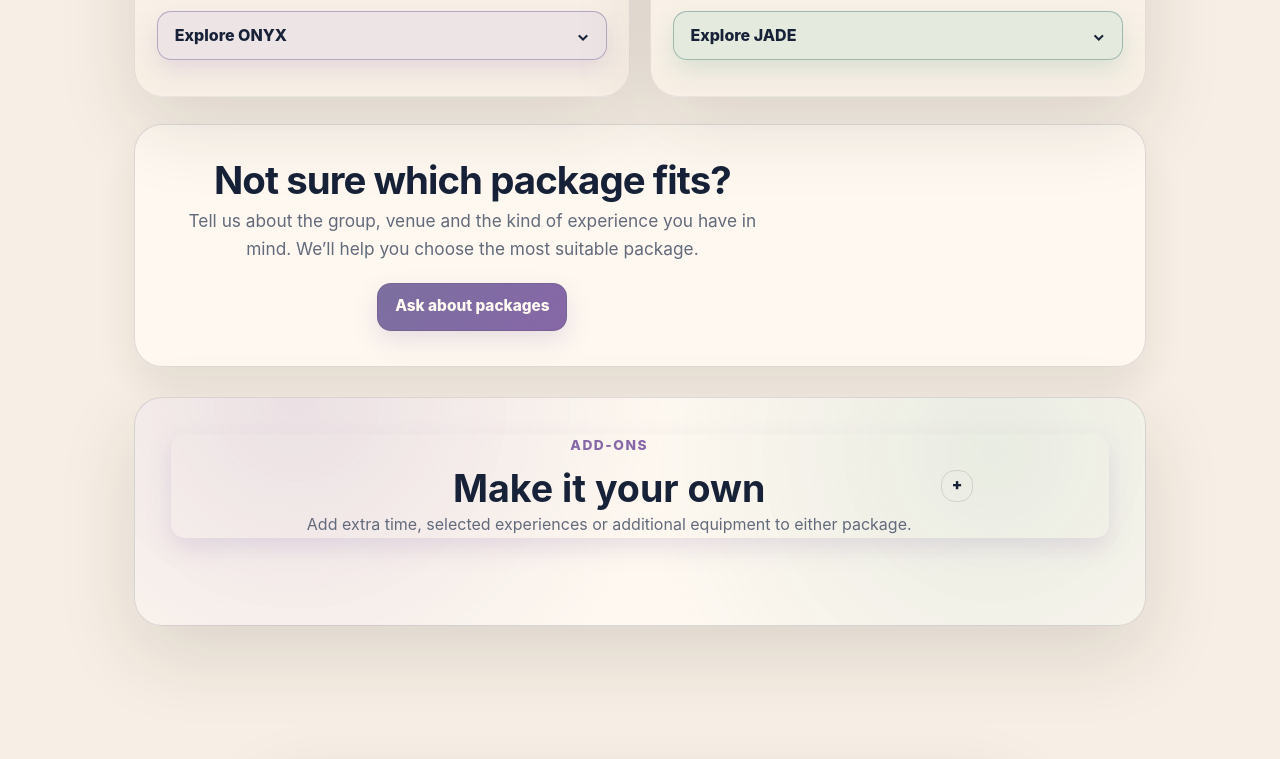
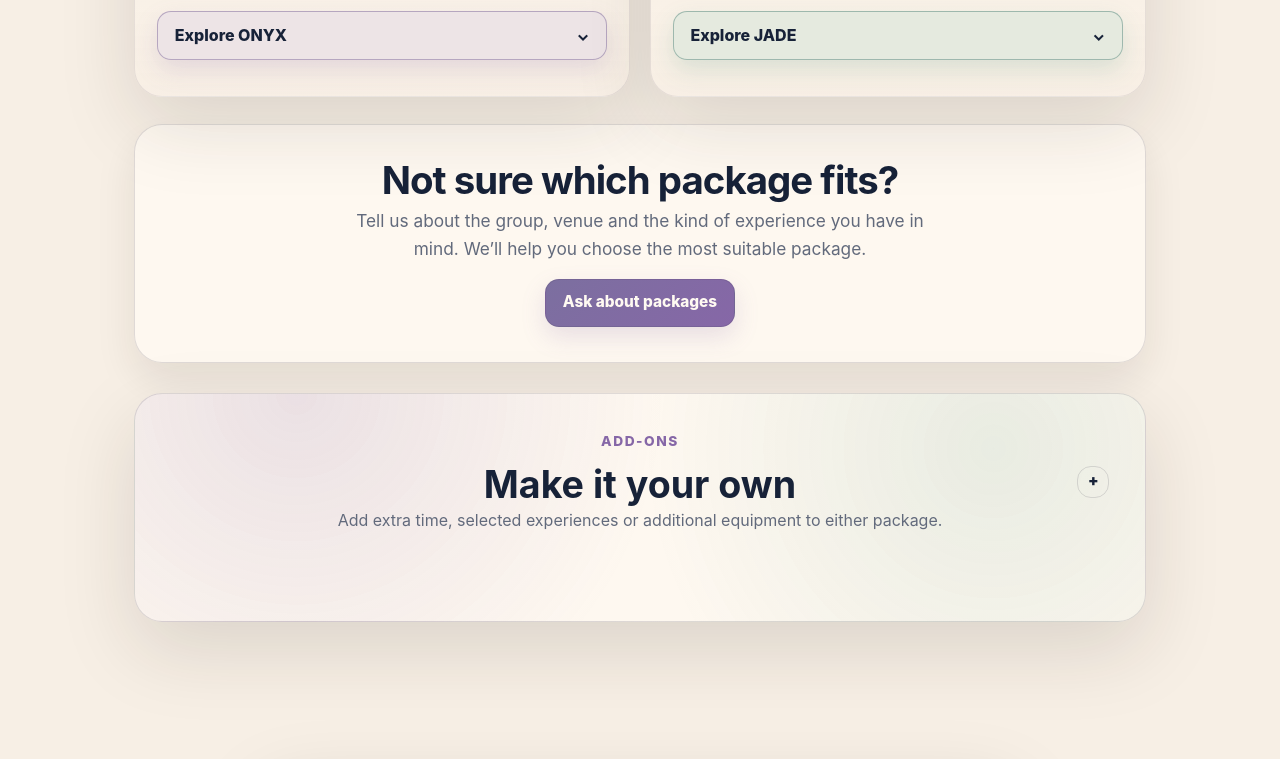
Before and after one commit to PartyLan/PartyLan-Website, a plain HTML site: page dist/packages/index.html in a window 1280 px wide. Shown: the part 950-1709 px from the top of the page. Drawn offline with Linux system fonts and the light colour scheme; files whose address does not match are found by name.

Commit message:
Fix FAQ and CTA layout regressions

```diff
--- a/dist/css/styles.css
+++ b/dist/css/styles.css
@@ -434,7 +434,7 @@ body::before, body::after { display: none; }
 .site-shell, .section, .hero, .how-section, .showcase-section, .faq-section, .final-cta, .packages-overlap { background: transparent !important; }
 .site-header { background: var(--header); border-bottom-color: var(--border-soft); }
 .button, .package-expand, .addons-toggle, .gallery-tabs [role=tab], .faq-item__button-link { min-height: var(--control-height); border-radius: var(--radius-button) !important; padding: .66rem var(--control-padding-inline); font-size: .96rem; font-weight: 780; border-width: 1px; box-shadow: 0 10px 24px color-mix(in srgb, var(--accent) 18%, transparent); }
-.header-cta { border-radius: var(--radius-pill) !important; min-height: var(--control-height); white-space: nowrap; width: auto; padding-inline: 1.15rem; }
+.header-cta { border-radius: var(--radius-button) !important; min-height: var(--control-height); white-space: nowrap; width: auto; padding-inline: 1.15rem; }
 .theme-toggle, .menu-toggle { width: var(--control-height); height: var(--control-height); min-width: var(--control-height); min-height: var(--control-height); padding: 0; border-radius: var(--radius-icon) !important; border: 1px solid var(--border); box-shadow: none; }
 .skip-link { border-radius: var(--radius-button); }
 .testimonial-prev, .testimonial-next, .gallery-prev, .gallery-next, .slider-dot, .testimonial-dot { box-shadow: none; }
@@ -478,7 +478,7 @@ body::before, body::after { display: none; }
 .hero__media-breathe .hero__image,
 .showcase-slide__breathe img { animation: none !important; will-change: auto; }
 @media (max-width: 920px) {
-  .header-cta { display: inline-flex; border-radius: var(--radius-pill) !important; }
+  .header-cta { display: inline-flex; border-radius: var(--radius-button) !important; }
 }
 
 /* PR correction: mobile CTA removal, half-speed atmosphere, tab/header/page alignment */
@@ -588,7 +588,7 @@ body { padding-bottom: 0 !important; }
 @media (max-width: 360px) {
   .nav-shell { gap: .32rem; padding-inline: .55rem; }
   .theme-toggle, .menu-toggle { width: 38px !important; height: 38px !important; min-width: 38px !important; min-height: 38px !important; }
-  .header-cta { max-width: none; padding-inline: .38rem !important; }
+  .header-cta { max-width: none; padding-inline: .38rem !important; border-radius: var(--radius-button) !important; }
   .gallery-tabs [role="tab"] { padding-inline: .55rem; font-size: .84rem; }
 }
 @media (prefers-reduced-motion: reduce) {
@@ -626,8 +626,36 @@ body { padding-bottom: 0 !important; }
 .showcase-section { max-width: 100%; padding-inline: 0; }
 .showcase-section > .gallery-tabs,
 .showcase-section > .showcase { width: var(--container); max-width: var(--container); margin-left: auto; margin-right: auto; }
-.faq-section { max-width: var(--container-normal); }
+.faq-section {
+  max-width: var(--container-normal);
+  display: grid;
+  grid-template-columns: minmax(0, .9fr) minmax(0, 1.1fr);
+  column-gap: clamp(3rem, 5vw, 4.5rem);
+  row-gap: var(--section-intro-gap);
+  align-items: start;
+}
+.faq-section > .section-intro {
+  width: auto;
+  max-width: none;
+  margin: 0 !important;
+}
+.faq-section > .section-intro > .eyebrow,
+.faq-section > .section-intro > h2,
+.faq-section > .section-intro > p {
+  width: 100%;
+  max-width: 30rem;
+}
+.faq-section > .section-intro > h2 { font-size: clamp(2.15rem, 3.6vw, 3.9rem); }
 .faq-section__heading { position: static; top: auto; }
+.faq-list { width: 100%; min-width: 0; }
+.faq-item button {
+  gap: 1rem;
+  padding: 1rem 0;
+  display: grid;
+  grid-template-columns: minmax(0, 1fr) 1.9rem;
+  align-items: center;
+}
+.faq-item button span { justify-self: end; flex: 0 0 auto; }
 
 .showcase {
   position: relative;
@@ -704,12 +732,22 @@ body { padding-bottom: 0 !important; }
   box-shadow: var(--shadow-elevated) !important;
 }
 .addons-toggle {
-  justify-content: center !important;
+  position: relative;
+  display: grid !important;
+  grid-template-columns: 2.25rem minmax(0, 1fr) 2.25rem;
+  align-items: center;
+  justify-content: stretch !important;
+  gap: clamp(.5rem, 1.5vw, 1rem);
+  width: 100%;
   text-align: center !important;
   padding: 0 !important;
   font-family: inherit;
+  background: transparent !important;
+  border: 0 !important;
+  border-radius: 0 !important;
+  box-shadow: none !important;
 }
-.addons-toggle > span:first-child { justify-items: center; max-width: 58rem; }
+.addons-toggle > span:first-child { grid-column: 2; justify-items: center; max-width: 58rem; margin-inline: auto; }
 .addons-toggle strong { text-align: center; }
 .addons-toggle small {
   max-width: 60ch;
@@ -719,7 +757,7 @@ body { padding-bottom: 0 !important; }
   line-height: var(--body-line);
   text-align: center;
 }
-.addons-toggle__icon { flex: 0 0 auto; margin-left: .85rem; }
+.addons-toggle__icon { grid-column: 3; justify-self: end; flex: 0 0 auto; margin-left: 0; }
 .addons-content__inner {
   margin-top: clamp(1.1rem, 2.4vw, 1.8rem);
   padding-top: clamp(1rem, 2vw, 1.35rem);
@@ -740,18 +778,58 @@ body { padding-bottom: 0 !important; }
 .addon-meta strong { color: var(--text); font-weight: 780; }
 .addon-list-structured { margin-top: .75rem; }
 .addon-row { background: transparent; }
-.package-enquiry { text-align: center !important; justify-items: center !important; }
-.package-enquiry > div { justify-items: center; text-align: center; }
+.package-enquiry {
+  width: 100%;
+  max-width: 100% !important;
+  display: flex !important;
+  flex-direction: column;
+  align-items: center !important;
+  justify-content: center !important;
+  gap: 1rem;
+  text-align: center !important;
+  padding-left: clamp(1.35rem, 4vw, 2.4rem) !important;
+  padding-right: clamp(1.35rem, 4vw, 2.4rem) !important;
+}
+.package-enquiry > div {
+  width: min(100%, 58rem);
+  margin-inline: auto;
+  display: flex;
+  flex-direction: column;
+  align-items: center;
+  text-align: center;
+}
 .package-enquiry h2,
-.package-enquiry p,
-.package-enquiry .button { margin-left: auto !important; margin-right: auto !important; text-align: center; }
+.package-enquiry p { margin-left: auto !important; margin-right: auto !important; text-align: center; }
+.package-enquiry .button {
+  width: fit-content !important;
+  flex: 0 0 auto;
+  align-self: center;
+  justify-self: auto;
+  margin: 0 auto !important;
+  padding-left: var(--control-padding-inline) !important;
+  padding-right: var(--control-padding-inline) !important;
+  text-align: center;
+  transform: none !important;
+}
 
+
+@media (max-width: 950px) and (min-width: 921px) {
+  .faq-section { grid-template-columns: 1fr; max-width: var(--container-normal); }
+  .faq-section > .section-intro { width: 100%; max-width: var(--container-normal); }
+  .faq-section > .section-intro > .eyebrow,
+  .faq-section > .section-intro > h2,
+  .faq-section > .section-intro > p { max-width: var(--section-intro-width); }
+}
 @media (max-width: 920px) {
   .section-intro,
   .how-section > .section-intro,
   .showcase-section > .section-intro,
-  .faq-section > .section-intro,
   .how-section > .steps-grid { width: var(--container); max-width: var(--container); }
+  .faq-section { grid-template-columns: 1fr; max-width: var(--container); }
+  .faq-section > .section-intro { width: 100%; max-width: var(--container); }
+  .faq-section > .section-intro > .eyebrow,
+  .faq-section > .section-intro > h2,
+  .faq-section > .section-intro > p { max-width: var(--section-intro-width); }
   .showcase-section > .gallery-tabs,
   .showcase-section > .showcase { width: calc(100% - (2 * var(--pad))); max-width: var(--container); }
   .showcase { aspect-ratio: 4 / 3; border-radius: 22px; }
--- a/static/css/styles.css
+++ b/static/css/styles.css
@@ -434,7 +434,7 @@ body::before, body::after { display: none; }
 .site-shell, .section, .hero, .how-section, .showcase-section, .faq-section, .final-cta, .packages-overlap { background: transparent !important; }
 .site-header { background: var(--header); border-bottom-color: var(--border-soft); }
 .button, .package-expand, .addons-toggle, .gallery-tabs [role=tab], .faq-item__button-link { min-height: var(--control-height); border-radius: var(--radius-button) !important; padding: .66rem var(--control-padding-inline); font-size: .96rem; font-weight: 780; border-width: 1px; box-shadow: 0 10px 24px color-mix(in srgb, var(--accent) 18%, transparent); }
-.header-cta { border-radius: var(--radius-pill) !important; min-height: var(--control-height); white-space: nowrap; width: auto; padding-inline: 1.15rem; }
+.header-cta { border-radius: var(--radius-button) !important; min-height: var(--control-height); white-space: nowrap; width: auto; padding-inline: 1.15rem; }
 .theme-toggle, .menu-toggle { width: var(--control-height); height: var(--control-height); min-width: var(--control-height); min-height: var(--control-height); padding: 0; border-radius: var(--radius-icon) !important; border: 1px solid var(--border); box-shadow: none; }
 .skip-link { border-radius: var(--radius-button); }
 .testimonial-prev, .testimonial-next, .gallery-prev, .gallery-next, .slider-dot, .testimonial-dot { box-shadow: none; }
@@ -478,7 +478,7 @@ body::before, body::after { display: none; }
 .hero__media-breathe .hero__image,
 .showcase-slide__breathe img { animation: none !important; will-change: auto; }
 @media (max-width: 920px) {
-  .header-cta { display: inline-flex; border-radius: var(--radius-pill) !important; }
+  .header-cta { display: inline-flex; border-radius: var(--radius-button) !important; }
 }
 
 /* PR correction: mobile CTA removal, half-speed atmosphere, tab/header/page alignment */
@@ -588,7 +588,7 @@ body { padding-bottom: 0 !important; }
 @media (max-width: 360px) {
   .nav-shell { gap: .32rem; padding-inline: .55rem; }
   .theme-toggle, .menu-toggle { width: 38px !important; height: 38px !important; min-width: 38px !important; min-height: 38px !important; }
-  .header-cta { max-width: none; padding-inline: .38rem !important; }
+  .header-cta { max-width: none; padding-inline: .38rem !important; border-radius: var(--radius-button) !important; }
   .gallery-tabs [role="tab"] { padding-inline: .55rem; font-size: .84rem; }
 }
 @media (prefers-reduced-motion: reduce) {
@@ -626,8 +626,36 @@ body { padding-bottom: 0 !important; }
 .showcase-section { max-width: 100%; padding-inline: 0; }
 .showcase-section > .gallery-tabs,
 .showcase-section > .showcase { width: var(--container); max-width: var(--container); margin-left: auto; margin-right: auto; }
-.faq-section { max-width: var(--container-normal); }
+.faq-section {
+  max-width: var(--container-normal);
+  display: grid;
+  grid-template-columns: minmax(0, .9fr) minmax(0, 1.1fr);
+  column-gap: clamp(3rem, 5vw, 4.5rem);
+  row-gap: var(--section-intro-gap);
+  align-items: start;
+}
+.faq-section > .section-intro {
+  width: auto;
+  max-width: none;
+  margin: 0 !important;
+}
+.faq-section > .section-intro > .eyebrow,
+.faq-section > .section-intro > h2,
+.faq-section > .section-intro > p {
+  width: 100%;
+  max-width: 30rem;
+}
+.faq-section > .section-intro > h2 { font-size: clamp(2.15rem, 3.6vw, 3.9rem); }
 .faq-section__heading { position: static; top: auto; }
+.faq-list { width: 100%; min-width: 0; }
+.faq-item button {
+  gap: 1rem;
+  padding: 1rem 0;
+  display: grid;
+  grid-template-columns: minmax(0, 1fr) 1.9rem;
+  align-items: center;
+}
+.faq-item button span { justify-self: end; flex: 0 0 auto; }
 
 .showcase {
   position: relative;
@@ -704,12 +732,22 @@ body { padding-bottom: 0 !important; }
   box-shadow: var(--shadow-elevated) !important;
 }
 .addons-toggle {
-  justify-content: center !important;
+  position: relative;
+  display: grid !important;
+  grid-template-columns: 2.25rem minmax(0, 1fr) 2.25rem;
+  align-items: center;
+  justify-content: stretch !important;
+  gap: clamp(.5rem, 1.5vw, 1rem);
+  width: 100%;
   text-align: center !important;
   padding: 0 !important;
   font-family: inherit;
+  background: transparent !important;
+  border: 0 !important;
+  border-radius: 0 !important;
+  box-shadow: none !important;
 }
-.addons-toggle > span:first-child { justify-items: center; max-width: 58rem; }
+.addons-toggle > span:first-child { grid-column: 2; justify-items: center; max-width: 58rem; margin-inline: auto; }
 .addons-toggle strong { text-align: center; }
 .addons-toggle small {
   max-width: 60ch;
@@ -719,7 +757,7 @@ body { padding-bottom: 0 !important; }
   line-height: var(--body-line);
   text-align: center;
 }
-.addons-toggle__icon { flex: 0 0 auto; margin-left: .85rem; }
+.addons-toggle__icon { grid-column: 3; justify-self: end; flex: 0 0 auto; margin-left: 0; }
 .addons-content__inner {
   margin-top: clamp(1.1rem, 2.4vw, 1.8rem);
   padding-top: clamp(1rem, 2vw, 1.35rem);
@@ -740,18 +778,58 @@ body { padding-bottom: 0 !important; }
 .addon-meta strong { color: var(--text); font-weight: 780; }
 .addon-list-structured { margin-top: .75rem; }
 .addon-row { background: transparent; }
-.package-enquiry { text-align: center !important; justify-items: center !important; }
-.package-enquiry > div { justify-items: center; text-align: center; }
+.package-enquiry {
+  width: 100%;
+  max-width: 100% !important;
+  display: flex !important;
+  flex-direction: column;
+  align-items: center !important;
+  justify-content: center !important;
+  gap: 1rem;
+  text-align: center !important;
+  padding-left: clamp(1.35rem, 4vw, 2.4rem) !important;
+  padding-right: clamp(1.35rem, 4vw, 2.4rem) !important;
+}
+.package-enquiry > div {
+  width: min(100%, 58rem);
+  margin-inline: auto;
+  display: flex;
+  flex-direction: column;
+  align-items: center;
+  text-align: center;
+}
 .package-enquiry h2,
-.package-enquiry p,
-.package-enquiry .button { margin-left: auto !important; margin-right: auto !important; text-align: center; }
+.package-enquiry p { margin-left: auto !important; margin-right: auto !important; text-align: center; }
+.package-enquiry .button {
+  width: fit-content !important;
+  flex: 0 0 auto;
+  align-self: center;
+  justify-self: auto;
+  margin: 0 auto !important;
+  padding-left: var(--control-padding-inline) !important;
+  padding-right: var(--control-padding-inline) !important;
+  text-align: center;
+  transform: none !important;
+}
 
+
+@media (max-width: 950px) and (min-width: 921px) {
+  .faq-section { grid-template-columns: 1fr; max-width: var(--container-normal); }
+  .faq-section > .section-intro { width: 100%; max-width: var(--container-normal); }
+  .faq-section > .section-intro > .eyebrow,
+  .faq-section > .section-intro > h2,
+  .faq-section > .section-intro > p { max-width: var(--section-intro-width); }
+}
 @media (max-width: 920px) {
   .section-intro,
   .how-section > .section-intro,
   .showcase-section > .section-intro,
-  .faq-section > .section-intro,
   .how-section > .steps-grid { width: var(--container); max-width: var(--container); }
+  .faq-section { grid-template-columns: 1fr; max-width: var(--container); }
+  .faq-section > .section-intro { width: 100%; max-width: var(--container); }
+  .faq-section > .section-intro > .eyebrow,
+  .faq-section > .section-intro > h2,
+  .faq-section > .section-intro > p { max-width: var(--section-intro-width); }
   .showcase-section > .gallery-tabs,
   .showcase-section > .showcase { width: calc(100% - (2 * var(--pad))); max-width: var(--container); }
   .showcase { aspect-ratio: 4 / 3; border-radius: 22px; }
```
